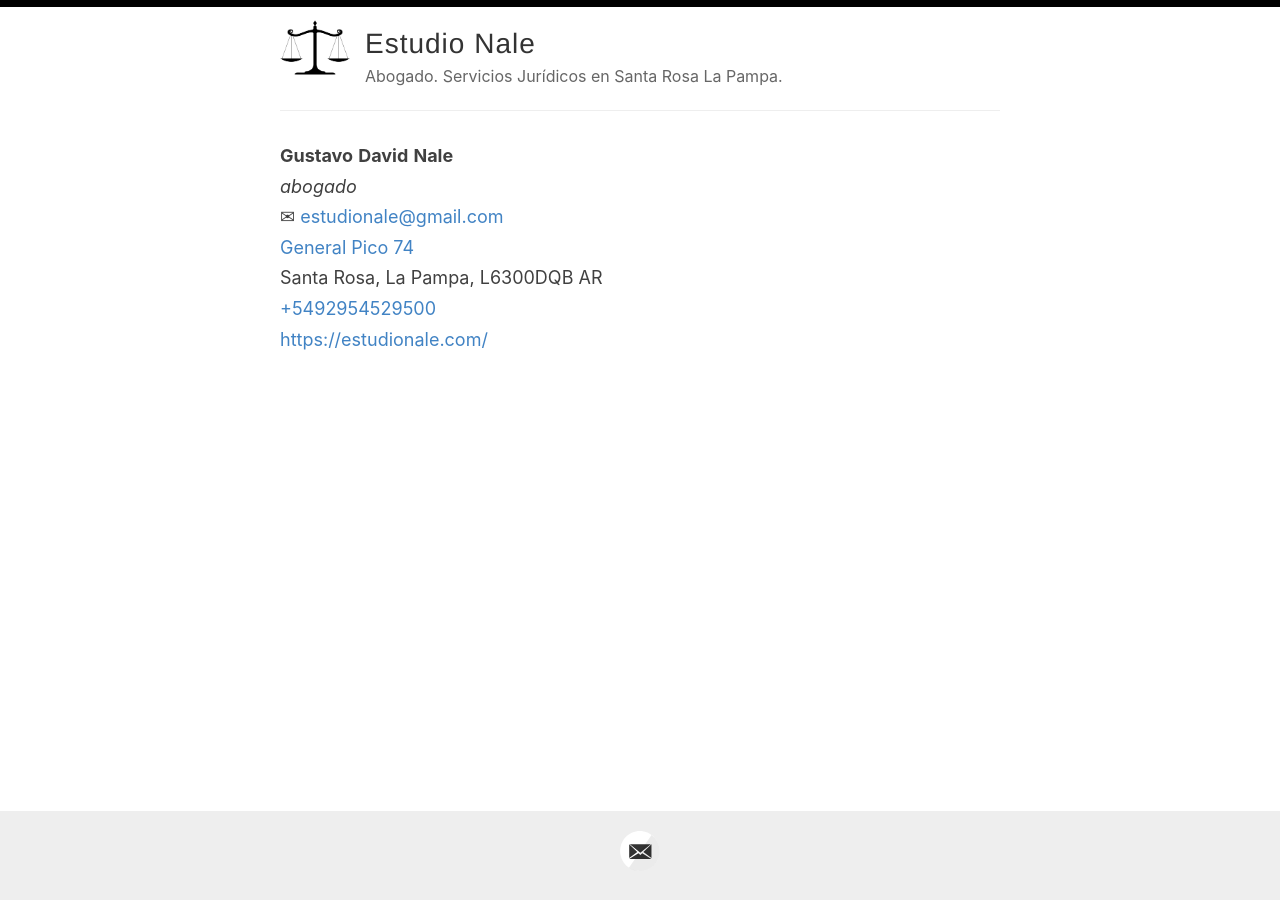
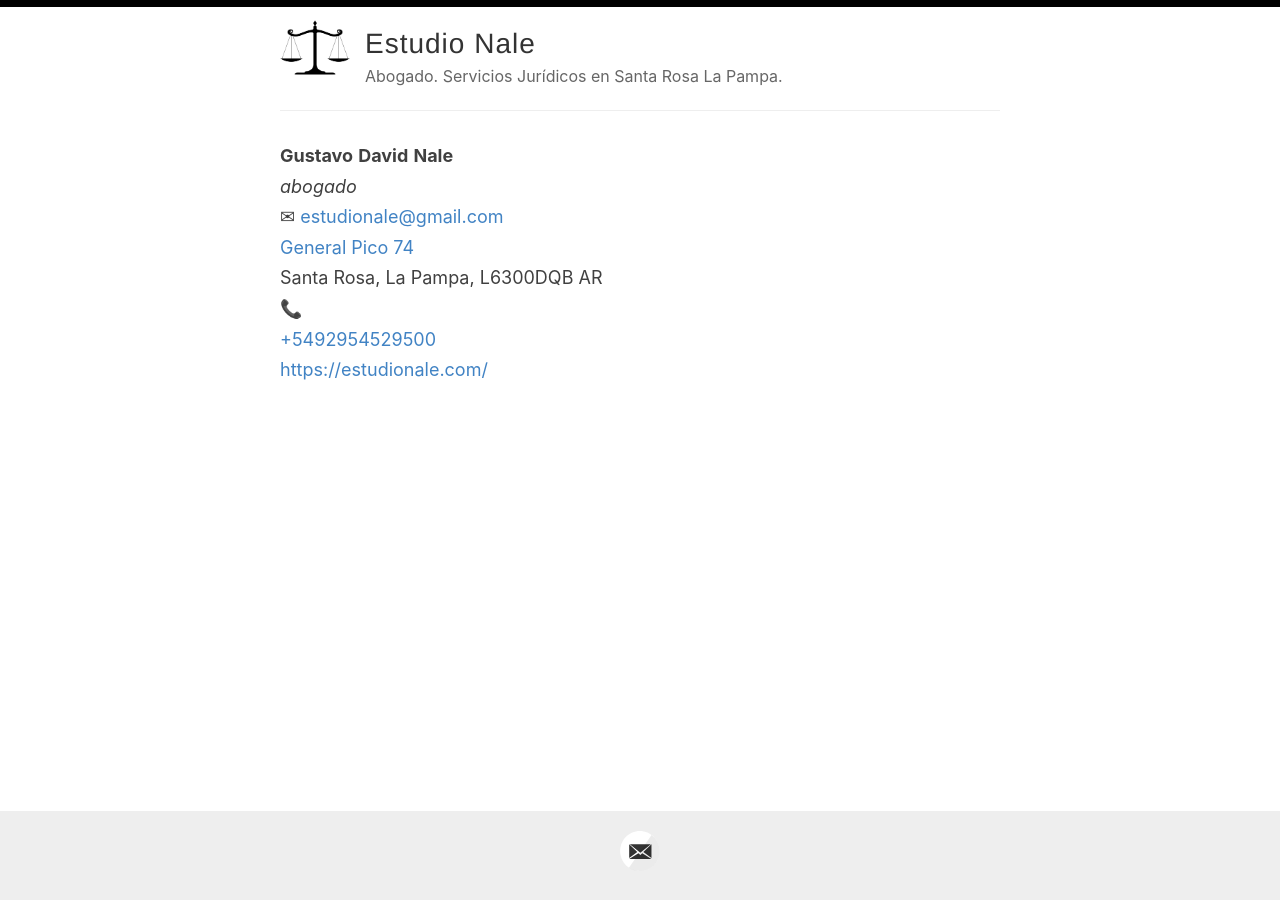
Before and after one commit to gustavonale/estudionale.com, a Jekyll site: the page built from _pages/test.md, in a window 1280 px wide. Built offline with Jekyll 4.4.1, drawn with Linux system fonts in a browser that asks for light colours.

Commit message:
Update test.md

```diff
--- a/_pages/test.md
+++ b/_pages/test.md
@@ -19,7 +19,7 @@ permalink: /test/
         <span class="region">La Pampa</span>,
         <span class="postal-code">L6300DQB</span>
         <span class="country-name">AR</span>
-    </div>
+    </div>📞
     <div class="tel"><a href="tel:+5492954529500">+5492954529500</a></div>
     <div class="url"><a href="https://estudionale.com/">https://estudionale.com/</a></div></div>
  </address>
```
